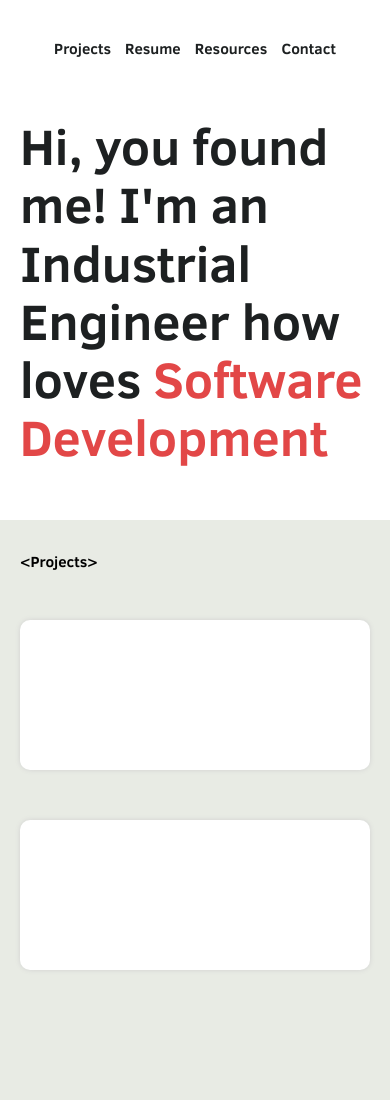
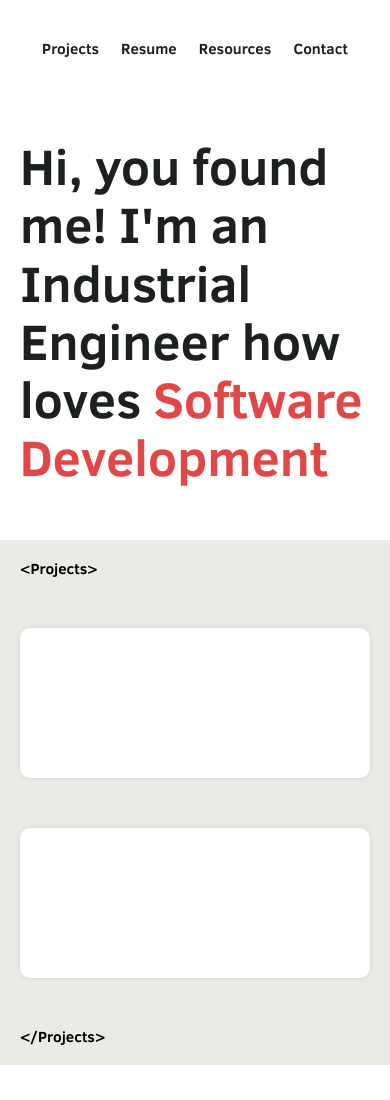
Before and after one commit to cristhiangomezm/portfolio, a plain HTML site: page index.html in a window 390 px wide. After the commit the page ends 1065 px from the top, so only its background shows below. Drawn offline with Linux system fonts and the light colour scheme.

Commit message:
Added more media queries for to get a more responsive experience

```diff
--- a/index.html
+++ b/index.html
@@ -27,6 +27,7 @@
             how loves <strong>Software Development</strong>
             </h1>
         </section>
+        <div class="project-list-container">
             <section class="projects-list">
                 <h2 class="projects-title">Projects</h2>
                 <div class="projects-container">
@@ -36,7 +37,10 @@
                     <div class="project-card"></div>
                 </div>
 
+                <h2 class="projects-subtitle">Projects</h2>
+
             </section>
+        </div>
     </div>
     <div class="footer-container">
         <footer class="footer"></footer>
--- a/styles/styles.css
+++ b/styles/styles.css
@@ -10,6 +10,14 @@
   src: url("/fonts/clear-sans/ClearSans-BoldItalic-webfont.woff") format("woff");
   font-weight: bold;
   font-style: italic;
+}
+
+*,
+*::after,
+*::before {
+  margin: 0;
+  padding: 0;
+  box-sizing: border-box;
 }
 
 html {
@@ -27,7 +35,7 @@ ul li {
 
 .navmenu {
   margin: 0 auto;
-  padding: 40px;
+  padding: 40px 20px;
   max-width: 1024px;
   justify-content: center;
 }
@@ -45,7 +53,8 @@ a {
   color: #1d2021;
 }
 
-.main-page {
+.main-page,
+.projects-list {
   padding: 20px;
   max-width: 1024px;
   margin: 0 auto;
@@ -58,13 +67,11 @@ strong {
 h1 {
   color: #1d2021;
   margin-top: 0;
-  font-size: 5.063rem;
+  font-size: 4.236rem;
 }
 
-.projects-list {
-  height: 700px;
+.project-list-container {
   background-color: #e8ebe4;
-  padding: 20px;
 }
 
 .project-container {
@@ -73,6 +80,7 @@ h1 {
 }
 
 .project-card {
+  max-width: 360px;
   width: 100%;
   height: 150px;
   background-color: white;
@@ -95,7 +103,29 @@ h1 {
 .projects-title::after {
   content: ">";
 }
-@media screen and (min-width: 600px) {
+
+.projects-subtitle::before {
+  content: "</";
+}
+
+.projects-subtitle::after {
+  content: ">";
+}
+@media screen and (min-width: 360px) {
+  h1 {
+    margin-top: 2rem;
+    font-size: 5.063rem;
+  }
+}
+
+@media screen and (min-width: 520px) {
+  h1 {
+    margin-top: 2rem;
+    font-size: 7.594rem;
+  }
+}
+
+@media screen and (min-width: 1024px) {
   h1 {
     margin-top: 2rem;
     font-size: 11.089rem;
```
Lines whose indentation alone changed are shown as unchanged.
